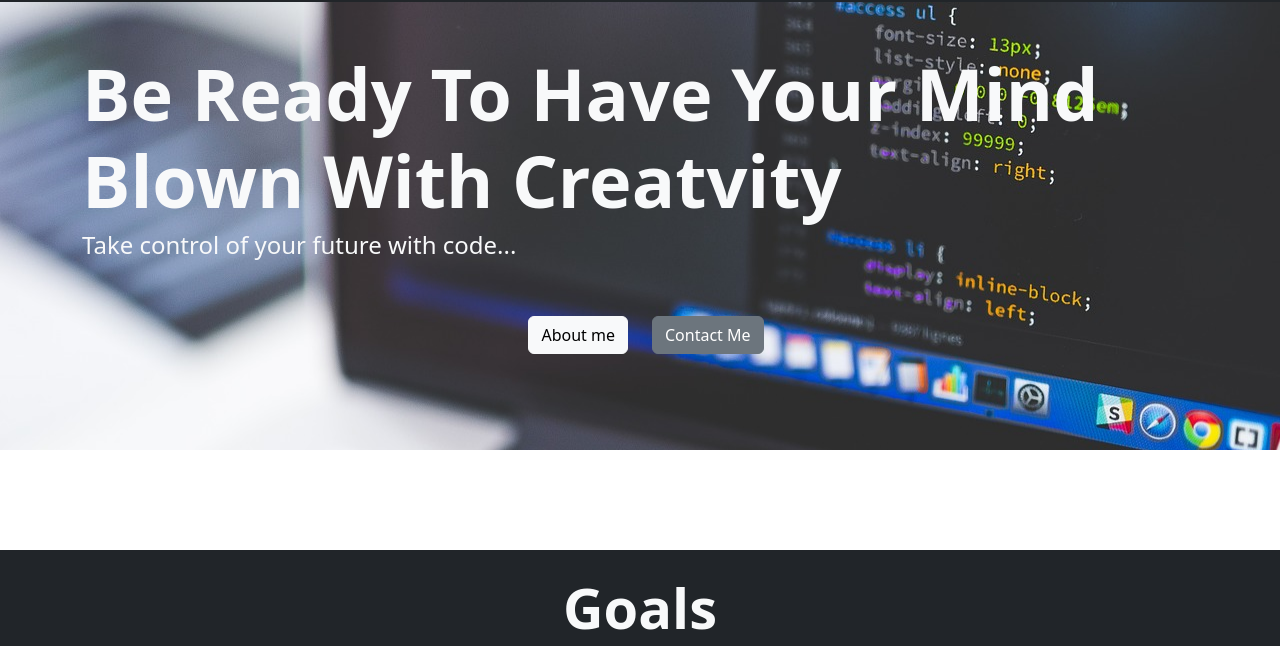
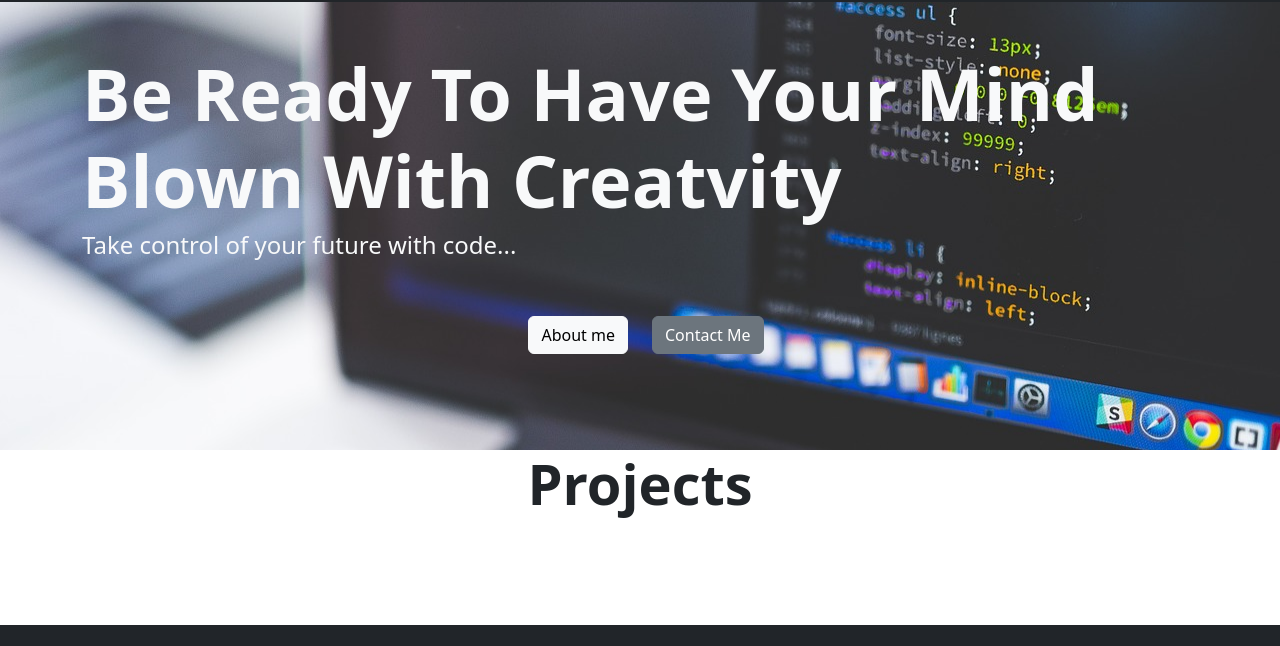
Before and after one commit to shaundiyoung/shaundiyoung.github.io, a plain HTML site: page html/index.html in a window 1280 px wide. Shown: the part 65-711 px from the top of the page. Drawn offline with nearby package versions, Linux system fonts and the light colour scheme.

Commit message:
Adding My project section

```diff
--- a/html/index.html
+++ b/html/index.html
@@ -41,6 +41,7 @@
 
     <!-- Lading Section -->
 
+
 <div id="landing" class=" pb-5">
     <div class="container text-light pt-5">
         <h1 class="display-2 thick-text align-middle">
@@ -61,6 +62,18 @@
 </div>
 </div>
     <!-- end of Landing Section -->
+
+<!-- Projects section -->
+<div>
+    <div class="container">
+        <h1 class="display-4 thick-text text-center">Projects</h1>
+        <div class="row">
+
+        </div>
+
+    </div>
+</div>
+<!-- End of Projct Section -->
 
 <div class="po"></div>
     <!-- Goals Section -->
```
